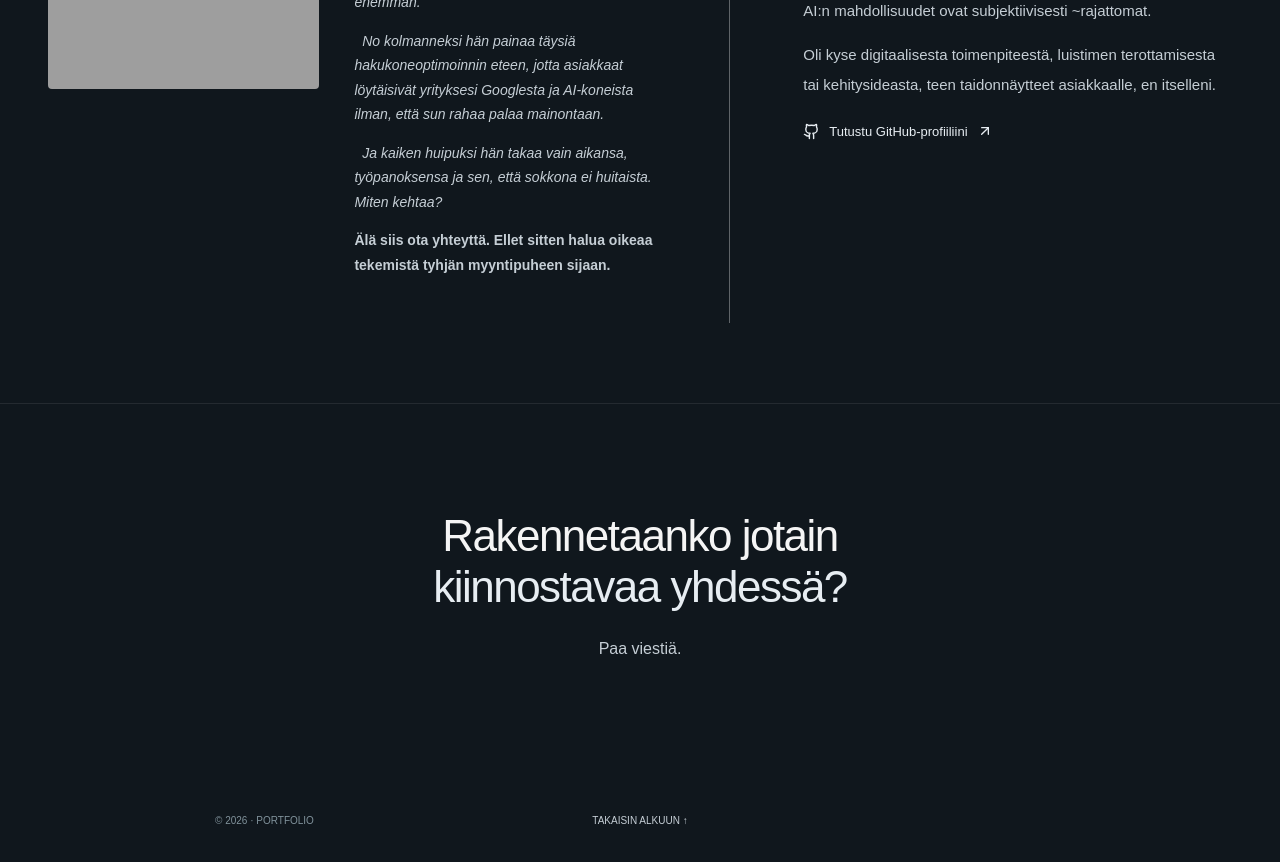
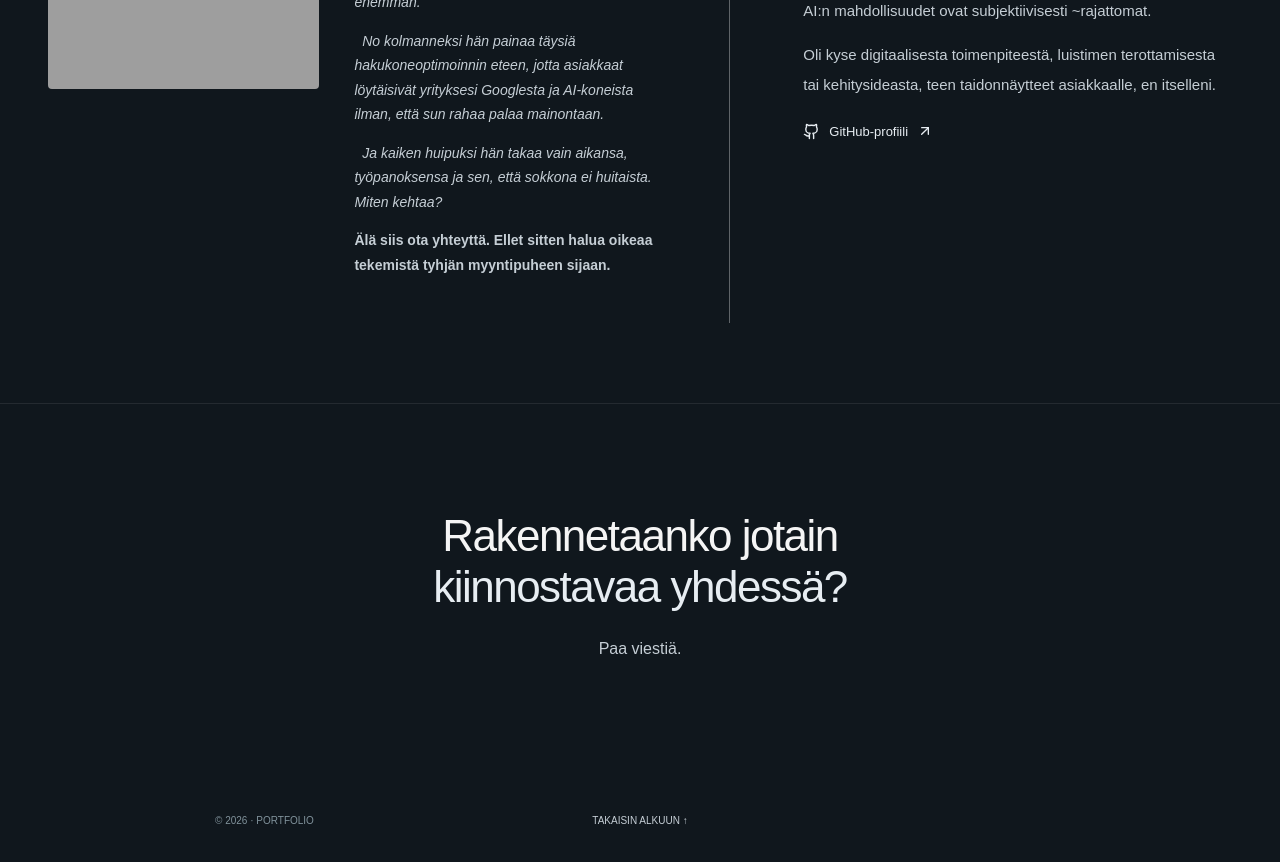
Before and after one commit to ylkka0/Portfolio, a React (Vite) app: page / in a window 1280 px wide. Shown: the part 3740-4602 px from the top of the page. Built offline with nearby package versions, Linux system fonts and the light colour scheme; grey boxes are pictures that could not be loaded.

Commit message:
Simplify GitHub profile link label

```diff
--- a/src/App.tsx
+++ b/src/App.tsx
@@ -260,7 +260,7 @@ function App() {
                 <p><strong>Älä siis ota yhteyttä. Ellet sitten halua oikeaa tekemistä tyhjän myyntipuheen sijaan.</strong></p>
               </div>
             </div>
-            <div className="about-text"><p><strong>Masa = Tietojenkäsittelyn ja liiketoiminnan IT-tradenomi.</strong></p><p>Näissä käsissä yhdistyy digitaalisten palveluiden suunnittelu, web-kehitys, SEO-ympäristö ja tekoälyä hyödyntävät tekniset integraatiot. Oikeastaan, aina kun joku uusi kiehtoo mutta en osaa sitä, niin opettelen.</p><p>Uskon ratkaisuihin, joissa hyvä käyttökokemus, toimiva teknologia ja löydettävyys tukevat toisiaan. Täytyy muistaa, että AI:n mahdollisuudet ovat subjektiivisesti ~rajattomat.</p><p>Oli kyse digitaalisesta toimenpiteestä, luistimen terottamisesta tai kehitysideasta, teen taidonnäytteet asiakkaalle, en itselleni.</p><a href="https://github.com/ylkka0" target="_blank" rel="noopener noreferrer" className="inline-link"><Github size={17}/> Tutustu GitHub-profiiliini <ArrowUpRight size={16}/></a></div></div>
+            <div className="about-text"><p><strong>Masa = Tietojenkäsittelyn ja liiketoiminnan IT-tradenomi.</strong></p><p>Näissä käsissä yhdistyy digitaalisten palveluiden suunnittelu, web-kehitys, SEO-ympäristö ja tekoälyä hyödyntävät tekniset integraatiot. Oikeastaan, aina kun joku uusi kiehtoo mutta en osaa sitä, niin opettelen.</p><p>Uskon ratkaisuihin, joissa hyvä käyttökokemus, toimiva teknologia ja löydettävyys tukevat toisiaan. Täytyy muistaa, että AI:n mahdollisuudet ovat subjektiivisesti ~rajattomat.</p><p>Oli kyse digitaalisesta toimenpiteestä, luistimen terottamisesta tai kehitysideasta, teen taidonnäytteet asiakkaalle, en itselleni.</p><a href="https://github.com/ylkka0" target="_blank" rel="noopener noreferrer" className="inline-link"><Github size={17}/> GitHub-profiili <ArrowUpRight size={16}/></a></div></div>
         </section>
 
         <section id="yhteys" className="contact-section"><div className="container contact-content"><span className="eyebrow"><span className="eyebrow-line" /> 04 / YHTEYS</span><h2>Rakennetaanko jotain<br /><em>kiinnostavaa yhdessä?</em></h2><p>Paa viestiä.</p></div></section>
```
